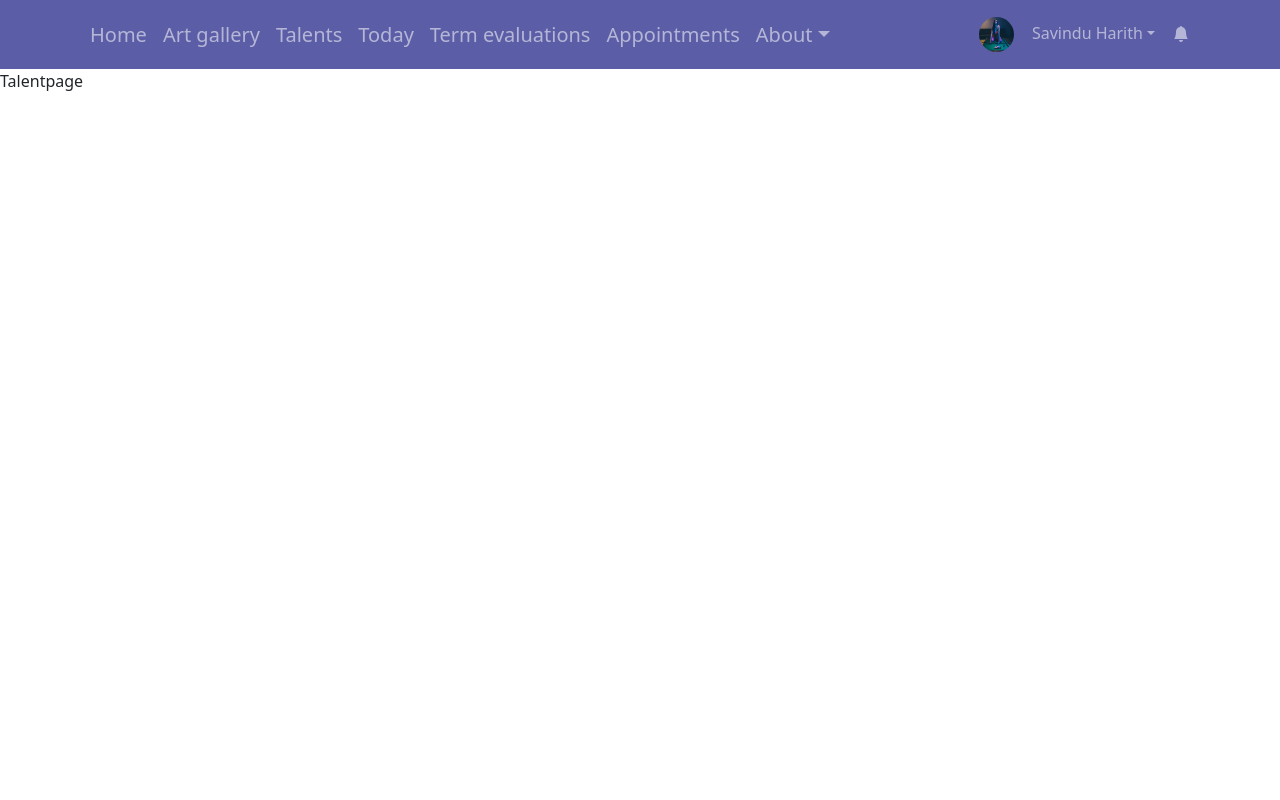
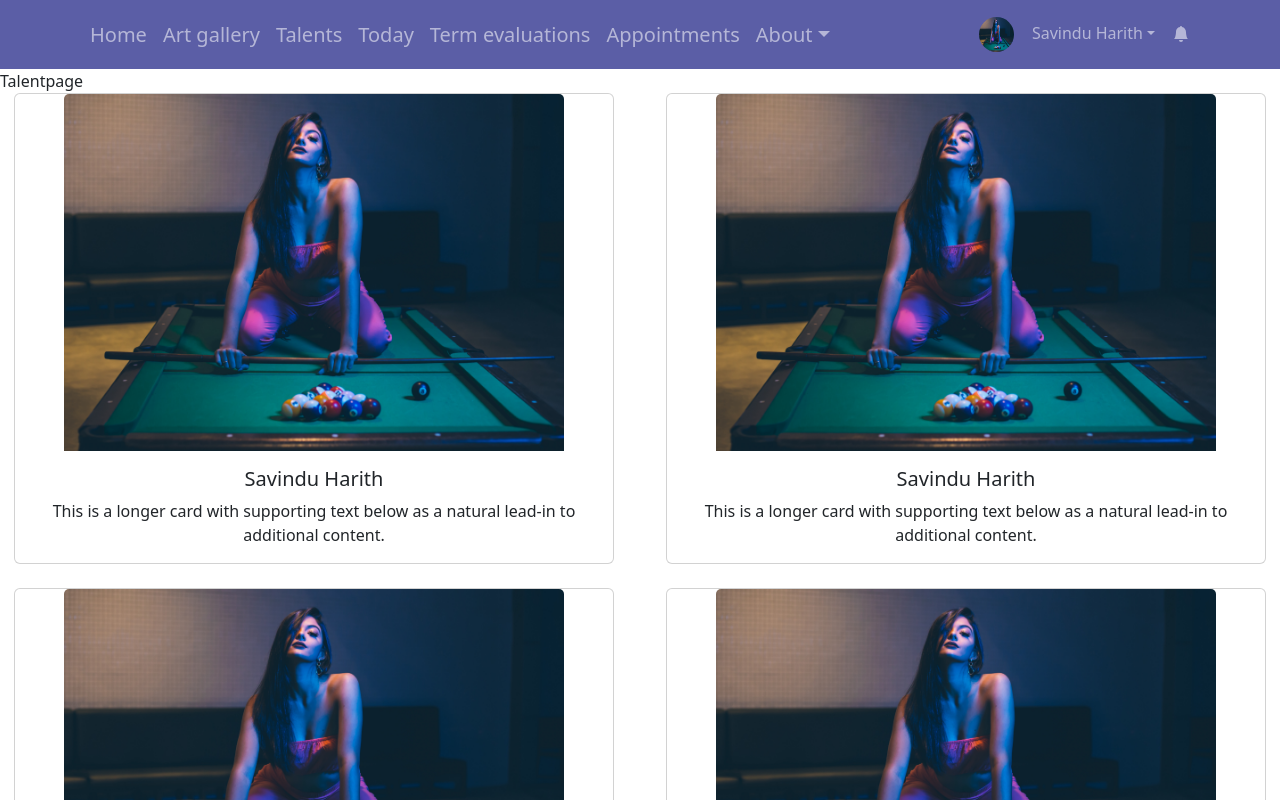
Before and after one commit to shiran2019/Student, a React (Create React App) app: page /talent-page in a window 1280 px wide. Shown: the top 800 px of the page. Built offline with nearby package versions, Linux system fonts and the light colour scheme.

Commit message:
create talent page

```diff
--- a/src/components/Navbar.jsx
+++ b/src/components/Navbar.jsx
@@ -14,7 +14,7 @@ function CollapsibleExample() {
         <Navbar.Collapse id="responsive-navbar-nav">
           <Nav className="me-auto">
 
-            <Nav.Link href="/" style={{fontSize:"20px"}} >Home</Nav.Link>
+            <Nav.Link href="/" style={{fontSize:"20px" }} >Home</Nav.Link>
             <Nav.Link href="/art-gallery" style={{fontSize:"20px"}}>Art gallery</Nav.Link>
             <Nav.Link href="/talent-page" style={{fontSize:"20px"}}>Talents</Nav.Link>
             <Nav.Link href="/today" style={{fontSize:"20px"}} >Today</Nav.Link>
@@ -23,8 +23,8 @@ function CollapsibleExample() {
 
             <NavDropdown style={{fontSize:"20px"}} title="About" id="collasible-nav-dropdown">
               <NavDropdown.Item href="/news" >News</NavDropdown.Item>
-              <NavDropdown.Item href="our-teachers">Our teachers</NavDropdown.Item>
-              <NavDropdown.Item href="contact">Contact</NavDropdown.Item>
+              <NavDropdown.Item href="/our-teachers">Our teachers</NavDropdown.Item>
+              <NavDropdown.Item href="/contact">Contact</NavDropdown.Item>
             </NavDropdown>
           </Nav>
 
@@ -32,19 +32,19 @@ function CollapsibleExample() {
            <Nav>
             <tr>
                 <td>
-                <Nav.Link href="#deets"><img src={pr} style={{ borderRadius: '50%' ,width: '35px', height: '35px'}} ></img></Nav.Link>
+                <Nav.Link href="/profile"><img src={pr} style={{ borderRadius: '50%' ,width: '35px', height: '35px'}} ></img></Nav.Link>
                </td>
                 <td>
                 <NavDropdown title="Savindu Harith" id="collasible-nav-dropdown">
-                <NavDropdown.Item href="/news" >Profile</NavDropdown.Item>
-                <NavDropdown.Item href="our-teachers">Payments</NavDropdown.Item>
-                <NavDropdown.Item href="contact">Logout</NavDropdown.Item>
+                <NavDropdown.Item href="/profile" >Profile</NavDropdown.Item>
+                <NavDropdown.Item href="/payments">Payments</NavDropdown.Item>
+                <NavDropdown.Item href="/#">Logout</NavDropdown.Item>
                 </NavDropdown>
                 </td>
                 <td>
                 <Nav.Link href="/appointments" style={{fontSize:"20px"}}><svg xmlns="http://www.w3.org/2000/svg" width="16" height="16" fill="currentColor" class="bi bi-bell-fill" viewBox="0 0 16 16">
-  <path d="M8 16a2 2 0 0 0 2-2H6a2 2 0 0 0 2 2zm.995-14.901a1 1 0 1 0-1.99 0A5.002 5.002 0 0 0 3 6c0 1.098-.5 6-2 7h14c-1.5-1-2-5.902-2-7 0-2.42-1.72-4.44-4.005-4.901z"/>
-</svg> </Nav.Link>
+                <path d="M8 16a2 2 0 0 0 2-2H6a2 2 0 0 0 2 2zm.995-14.901a1 1 0 1 0-1.99 0A5.002 5.002 0 0 0 3 6c0 1.098-.5 6-2 7h14c-1.5-1-2-5.902-2-7 0-2.42-1.72-4.44-4.005-4.901z"/>
+                </svg> </Nav.Link>
                 </td>
             </tr>
           </Nav>
--- /dev/null
+++ b/src/components/Talntcard.jsx
@@ -0,0 +1,32 @@
+import Card from 'react-bootstrap/Card';
+import Col from 'react-bootstrap/Col';
+import Row from 'react-bootstrap/Row';
+import pr from '../images/pr.jpg'
+
+
+function TlntGrd() {
+  return (
+
+    <center>
+    <Row xs={1} md={2} className="g-4">
+
+      {Array.from({ length: 4 }).map((_, idx) => (
+        <Col key={idx}>
+          <Card style = {{width:"600px" }} >
+            <center><Card.Img style = {{width:"500px" }}  variant="top" src={pr} /></center>
+            <Card.Body>
+              <Card.Title>Savindu Harith</Card.Title>
+              <Card.Text>
+                This is a longer card with supporting text below as a natural
+                lead-in to additional content.
+              </Card.Text>
+            </Card.Body>
+          </Card>
+        </Col>
+      ))}
+    </Row>
+    </center>
+  );
+}
+
+export default TlntGrd;
--- /dev/null
+++ b/src/pages/Paymnt.jsx
@@ -0,0 +1,7 @@
+import React from 'react'
+
+export default function Paymnt() {
+  return (
+    <div>Paymnt</div>
+  )
+}
--- a/src/pages/Routes.js
+++ b/src/pages/Routes.js
@@ -9,6 +9,8 @@ import Today from './Today';
 import News from './News';
 import Ourteachers from './Ourteachers';
 import Contact from './contact';
+import Profile from './Profile';
+import Paymnt from './Paymnt';
 
 
 export default function Paths() {
@@ -18,8 +20,8 @@ export default function Paths() {
    </div>
    <div>
     <Router>
+      <Routes>
 
-      <Routes>
       <Route exact path="/" element={<Home/>}></Route>
       <Route  path="/art-gallery" element={<Artgal/>}></Route>
       <Route  path="/talent-page" element={<TalentPage/>}></Route>
@@ -31,6 +33,8 @@ export default function Paths() {
       <Route  path="/our-teachers"element={<Ourteachers/>}></Route>
       <Route  path="/contact"element={<Contact/>}></Route>
 
+      <Route  path="/payments"element={<Paymnt/>}></Route>
+      <Route  path="/profile"element={<Profile/>}></Route>
 
       </Routes>
       </Router>
--- a/src/pages/Talentpage.jsx
+++ b/src/pages/Talentpage.jsx
@@ -1,7 +1,11 @@
 import React from 'react'
+import TlntGrd from '../components/Talntcard'
 
 export default function Talentpage() {
   return (
+    <>
     <div>Talentpage</div>
+    <div><TlntGrd/></div>
+    </>
   )
 }
```
Also changed, not shown: src/pages/Payments.jsx (deleted, +0 -7 lines).
